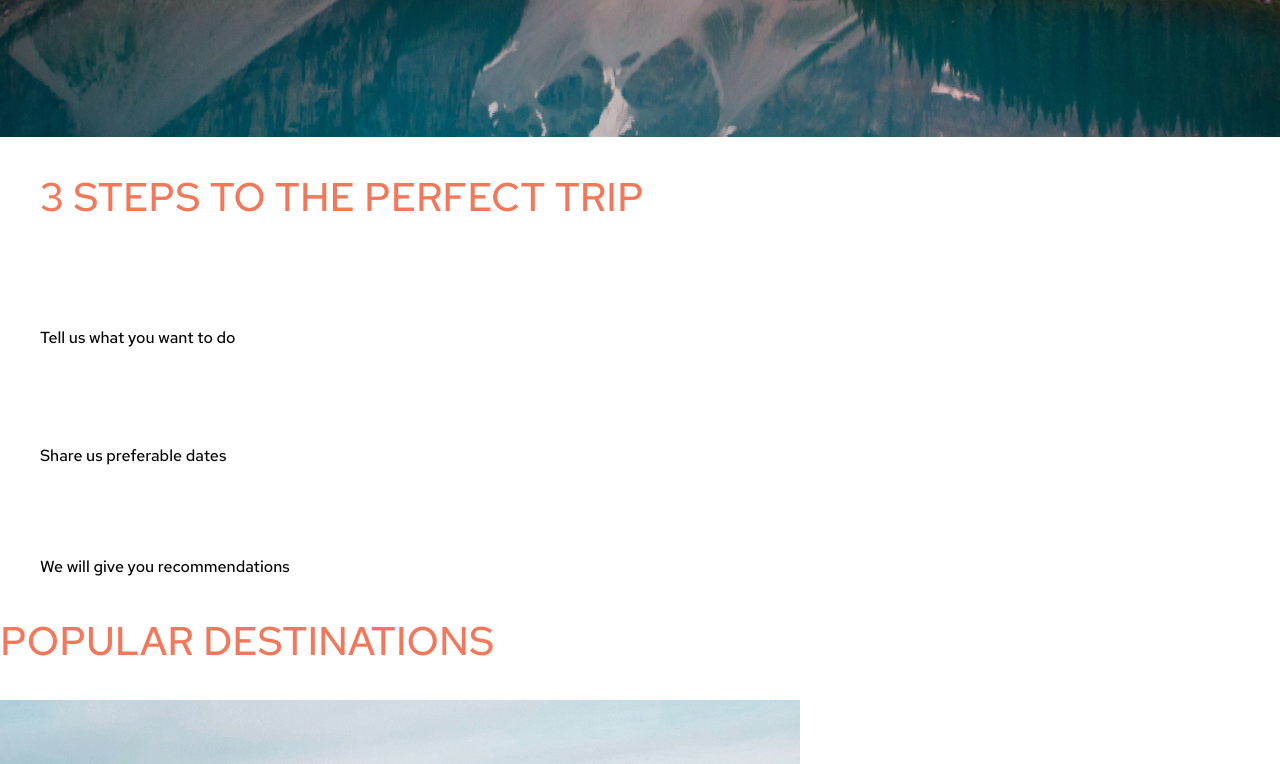
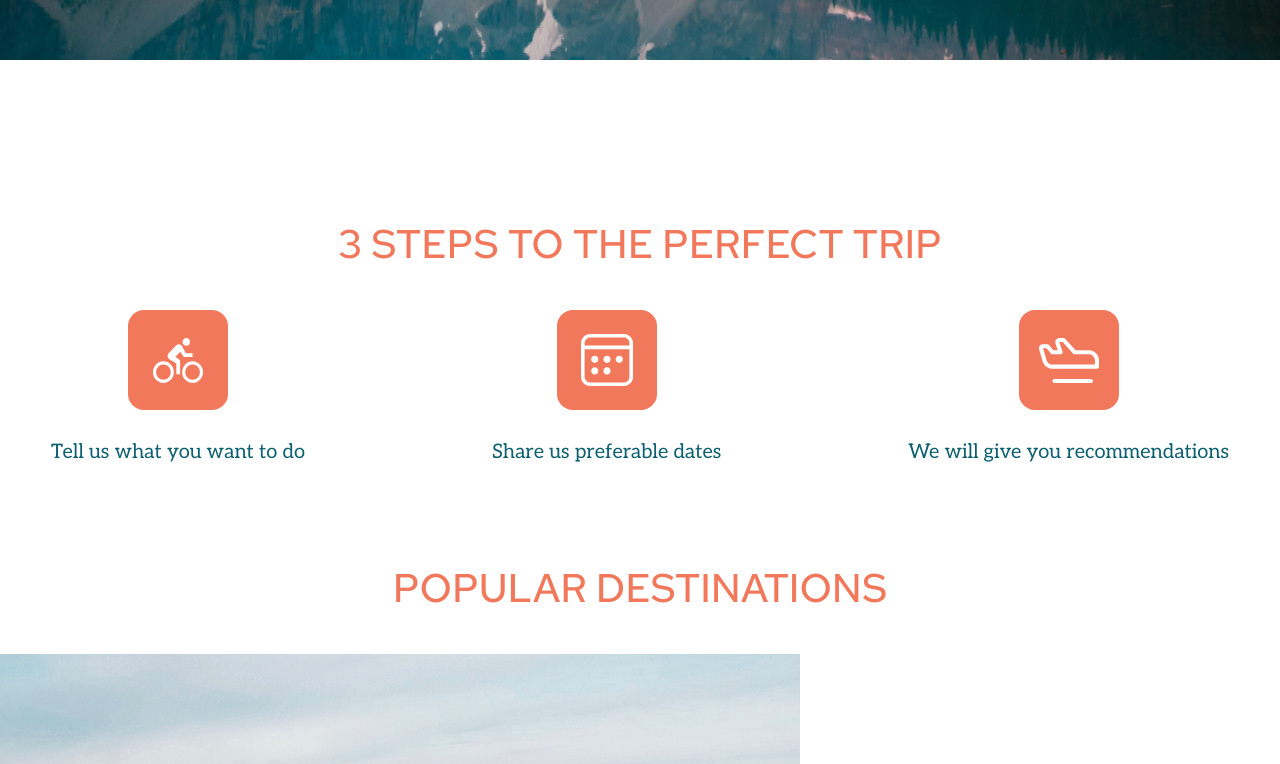
Before and after one commit to job356/travel_responsive, a website: page index.html in a window 1280 px wide. Shown: the part 620-1384 px from the top of the page. Drawn offline with Linux system fonts and the light colour scheme.

Commit message:
feat: add layout to step block

```diff
--- a/index.html
+++ b/index.html
@@ -41,7 +41,7 @@
     </div>
     <main>
         <section class="steps">
-            <div class="wrapper">
+            <div class="wrapper steps__wrapper">
                 <h2 class="steps__title">3 STEPS TO THE PERFECT TRIP</h2>
                     <div class="layout-3-column">
                         <div class="step">
@@ -50,7 +50,7 @@
                                     <object class="ico ico_bike" data="/assets/svg/bike-icon.svg" type="image/svg+xml"></object>
                                 </span>
                             </div>
-                        <p class="step_description">Tell us what you want to do</p>
+                            <p class="step__description">Tell us what you want to do</p>
                         </div>
                         <div class="step">
                             <div class="step__icon">
@@ -58,7 +58,7 @@
                                     <object class="ico ico_calendar" data="/assets/svg/calendar-icon.svg" type="image/svg+xml"></object>
                                 </span>
                             </div>
-                        <p class="step_description">Share us preferable dates</p>
+                            <p class="step__description">Share us preferable dates</p>
                         </div>
                         <div class="step">
                             <div class="step__icon">
@@ -66,14 +66,14 @@
                                     <object class="ico ico_airplane" data="/assets/svg/airplane-icon.svg" type="image/svg+xml"></object>
                                 </span>
                             </div>
-                        <p class="step_description">We will give you recommendations</p>
+                            <p class="step__description">We will give you recommendations</p>
                         </div>
                     </div>
             </div>
         </section>
         <section class="destinations">
             <h2 class="destinations__title">POPULAR DESTINATIONS</h2>
-            <div class="layout-3-column">
+            <!-- <div class="layout-3-column"> -->
                 <div class="destination block-rounded">
                     <img class="destinations__image" src="/assets/img/spain.jpg" alt="spain">
                     <span class="destinations__name">spain</span>
--- a/sass/base/_base.scss
+++ b/sass/base/_base.scss
@@ -18,6 +18,8 @@ h2 {
     @extend %font-prim;
     @include font($size: 4rem, $height: 5.3rem);
     color: $color-primary;
+    margin: 0px 0px 40px 0px;
+    text-align: center
 }
 
 h4 {
--- /dev/null
+++ b/sass/base/_icons.scss
@@ -0,0 +1,14 @@
+.step__icon {
+    display: flex;
+    justify-content: center;
+}
+
+.icon-square {
+    width: 100px;
+    height: 100px;
+    display: flex;
+    align-items: center;
+    justify-content: center;
+    background: $color-primary;
+    border-radius: 16px;
+}
--- /dev/null
+++ b/sass/components/_steps.scss
@@ -0,0 +1,15 @@
+.steps__wrapper {
+    padding: 80px 11px 97px;
+}
+
+.layout-3-column {
+    display: flex;
+    justify-content: space-between;
+}
+
+.step__description {
+    @extend %font-add;
+    @include font($weight: 400, $size: 2rem, $height: 2.4rem);
+    color: $color-wave;
+    margin: 30px 0px 0px 0px;
+}
--- a/sass/layouts/_header.scss
+++ b/sass/layouts/_header.scss
@@ -1,6 +1,8 @@
 .header-cover {
-    max-width: 1400px;;
+    //max-width: 1400px;
     background-image: url(/assets/img/header-preview-bg.jpg);
+    background-repeat: no-repeat;
+    background-size: 100%;
 }
 
 .header {
--- a/sass/style.scss
+++ b/sass/style.scss
@@ -9,6 +9,7 @@
 @import "base/base";
 @import "base/buttons";
 @import "base/logo";
+@import "base/icons";
 
 //layouts
 @import "layouts/wrapper";
@@ -16,4 +17,5 @@
 
 //components
 @import "components/navigation";
-@import "components/preview"
+@import "components/preview";
+@import "components/steps";
```
Also changed, not shown: sass/style.css, 1 other file. Lines whose indentation alone changed are shown as unchanged.
